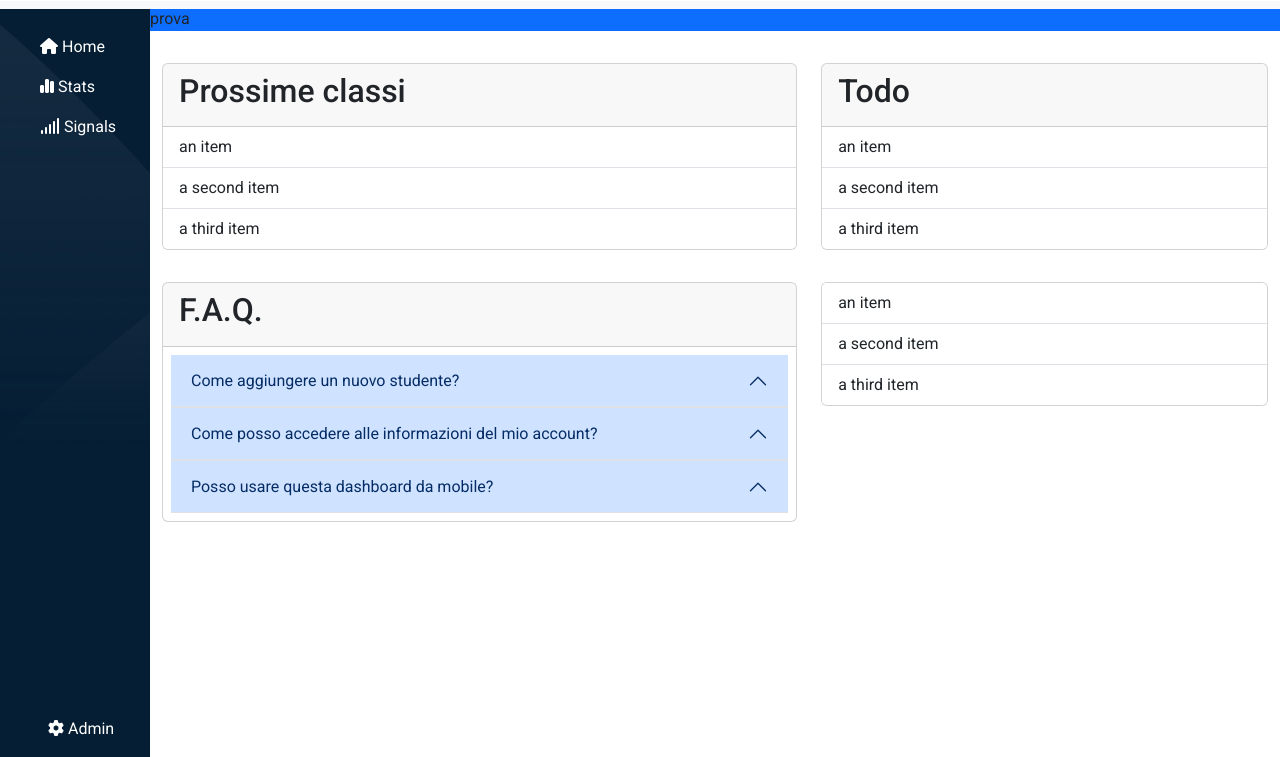
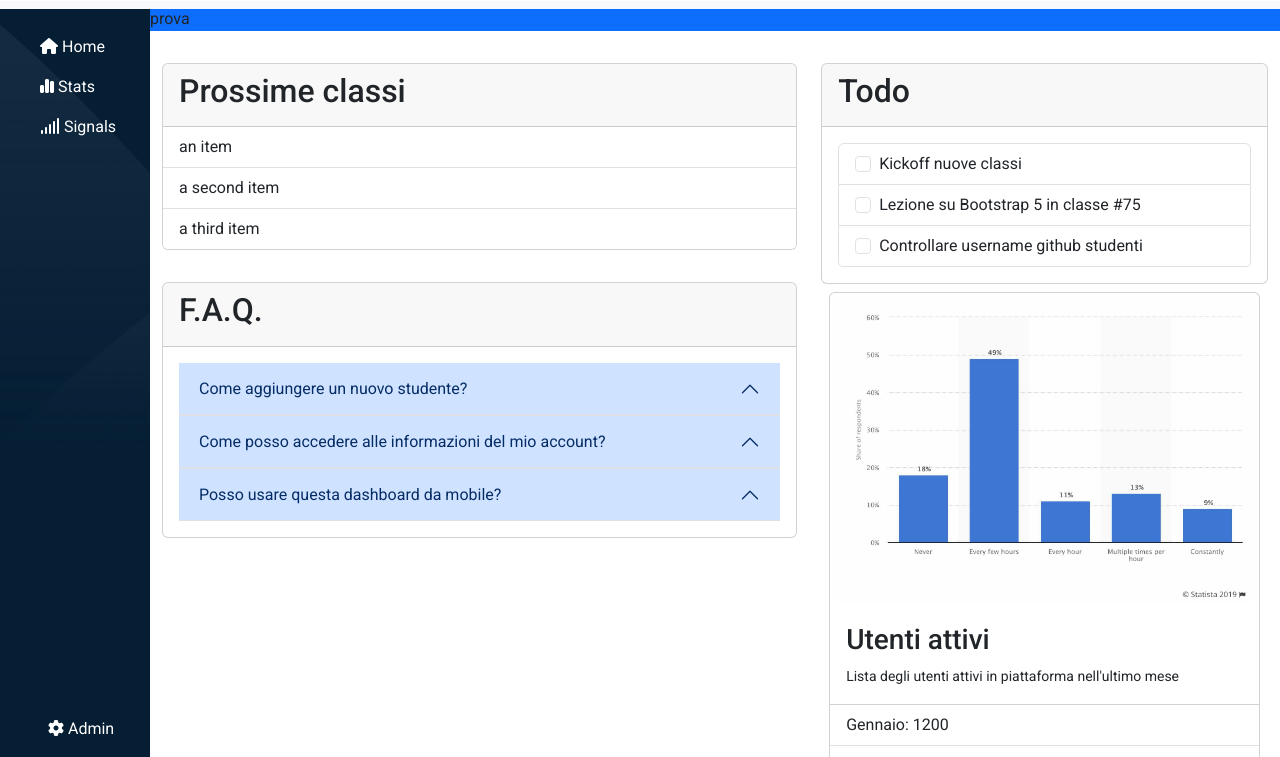
Before and after one commit to Gabrielesuma/html-css-bootstrap-dashboard, a plain HTML site: page index.html in a window 1280 px wide. Shown: the part 43-800 px from the top of the page. Drawn offline with nearby package versions, Linux system fonts and the light colour scheme.

Commit message:
utenti attivi

```diff
--- a/index.html
+++ b/index.html
@@ -65,7 +65,7 @@
                                 <div class="card-header">
                                     <h2>F.A.Q.</h2>
                                 </div>
-                                <div class="accordion accordion-flush p-2" id="accordionFlushExample">
+                                <div class="accordion accordion-flush p-3" id="accordionFlushExample">
                                     <div class="accordion-item">
                                         <h2 class="accordion-header">
                                           <button class="accordion-button" type="button" data-bs-toggle="collapse" data-bs-target="#flush-collapseOne" aria-expanded="true" aria-controls="flush-collapseOne">
@@ -110,17 +110,34 @@
                                 <div class="card-header">
                                     <h2>Todo</h2>
                                 </div>
+                                <ul class="list-group p-3">
+                                    <li class="list-group-item">
+                                      <input class="form-check-input me-1" type="checkbox" value="" id="firstCheckboxStretched">
+                                      <label class="form-check-label stretched-link" for="firstCheckboxStretched">Kickoff nuove classi</label>
+                                    </li>
+                                    <li class="list-group-item">
+                                      <input class="form-check-input me-1" type="checkbox" value="" id="secondCheckboxStretched">
+                                      <label class="form-check-label stretched-link" for="secondCheckboxStretched">Lezione su Bootstrap 5 in classe #75</label>
+                                    </li>
+                                    <li class="list-group-item">
+                                      <input class="form-check-input me-1" type="checkbox" value="" id="thirdCheckboxStretched">
+                                      <label class="form-check-label stretched-link" for="thirdCheckboxStretched">Controllare username github studenti</label>
+                                    </li>
+                                  </ul>
+                            </div>
+                            <div class="card m-2">
+
+                                <img src="img/stats.jpeg" class="p-1" alt="stat">
+                                <div class="p-3">
+                                    <h3>Utenti attivi</h3>
+                                    <small>Lista degli utenti attivi in piattaforma nell'ultimo mese</small>
+                                </div>
+
                                 <ul class="list-group list-group-flush">
-                                    <li class="list-group-item">an item</li>
-                                    <li class="list-group-item">a second item</li>
-                                    <li class="list-group-item">a third item</li>
-                                </ul>
-                            </div>
-                            <div class="card">
-                                <ul class="list-group list-group-flush">
-                                    <li class="list-group-item">an item</li>
-                                    <li class="list-group-item">a second item</li>
-                                    <li class="list-group-item">a third item</li>
+                                    <li class="list-group-item">Gennaio: 1200</li>
+                                    <li class="list-group-item">Febbraio: 800</li>
+                                    <li class="list-group-item">Marzo: 1500</li>
+                                    <li class="list-group-item p-4"><a href="#">Visualizza report approfondito</a></li>
                                 </ul>
                             </div>
                         </div>
```
